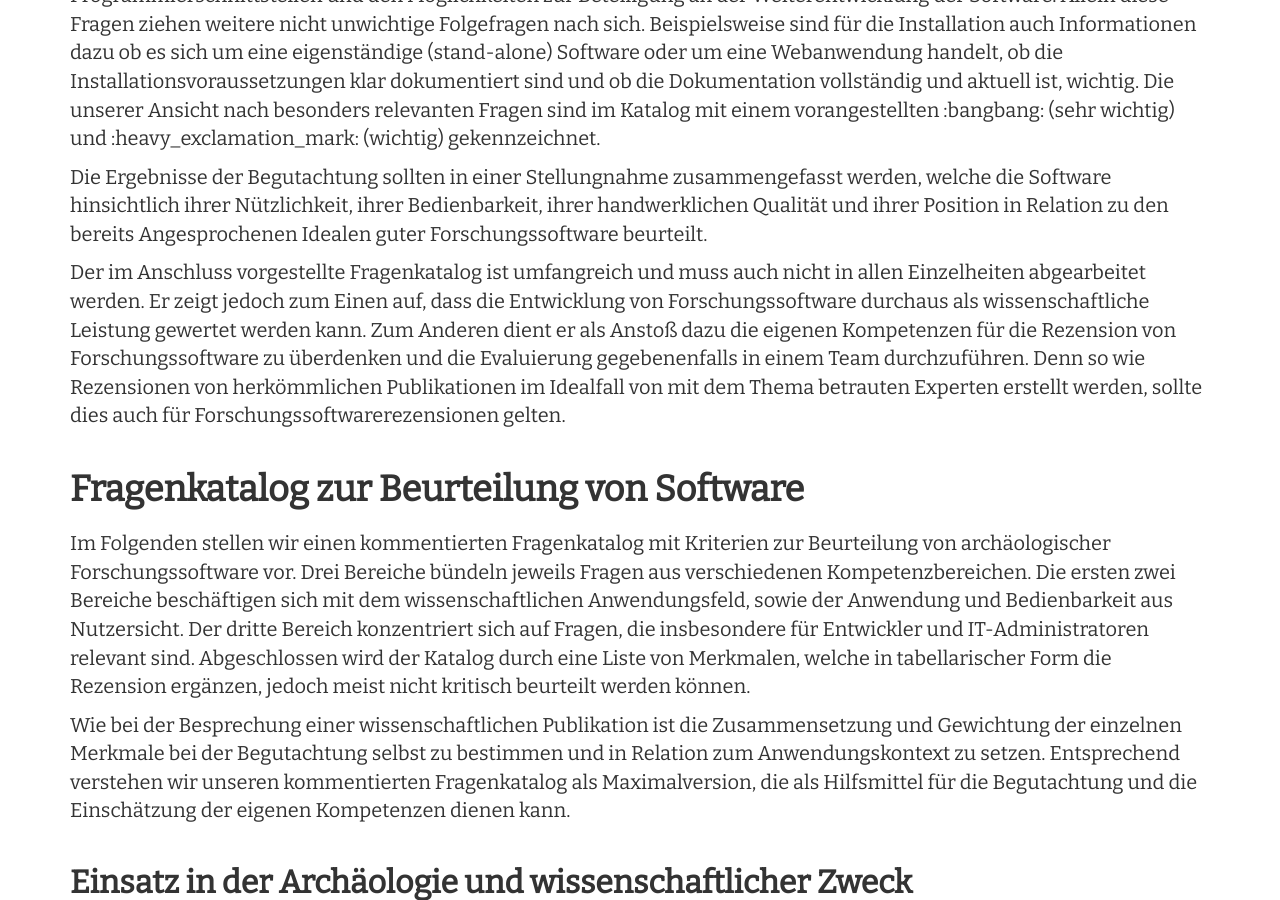
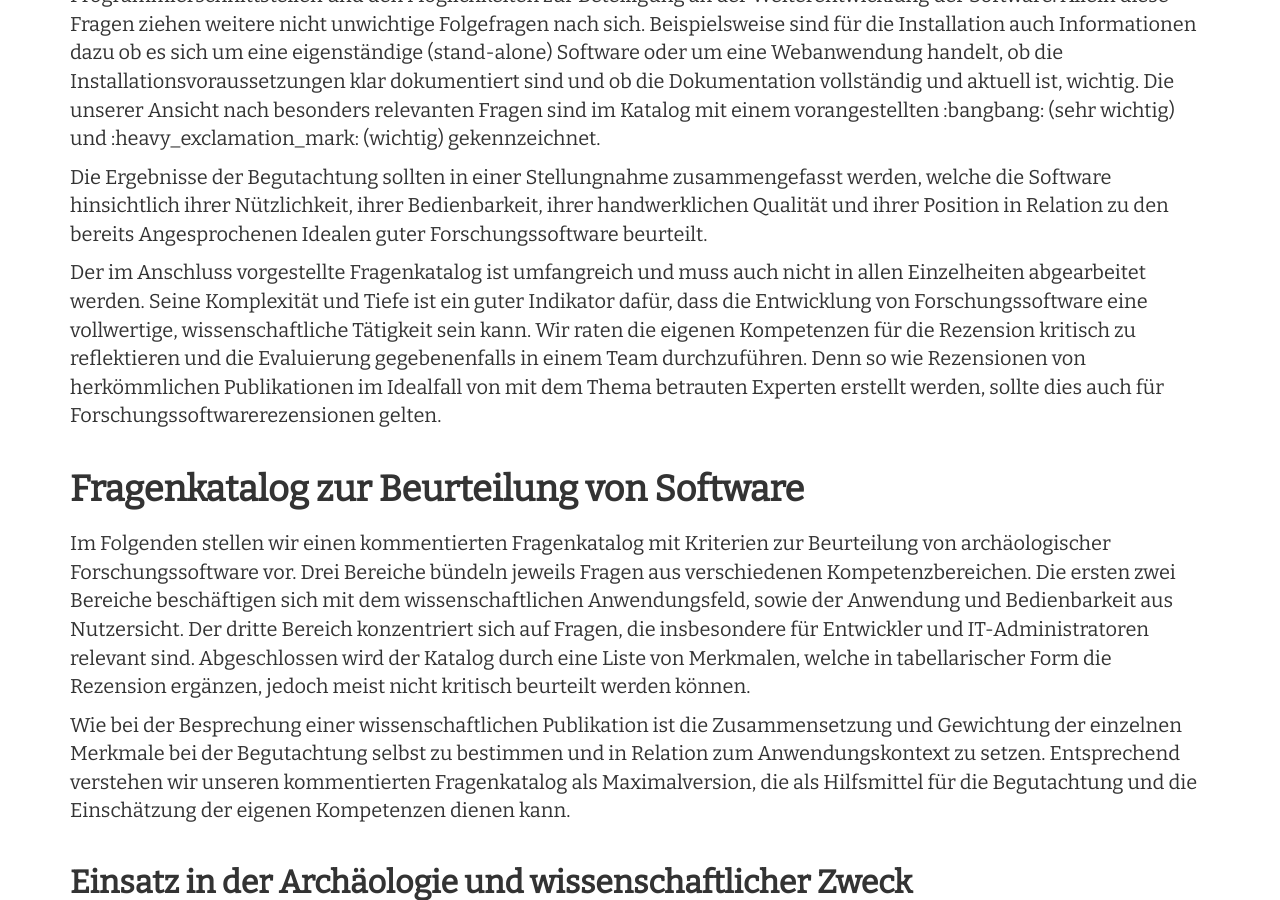
Before and after one commit to Research-Squirrel-Engineers/Impuls_SoftwareRezensionen_DGUF, a Jekyll site: the page built from Draft.md, in a window 1280 px wide and 900 px high, scrolled down 7841 px. Built offline with Jekyll 4.4.1, drawn with Linux system fonts in a browser that asks for light colours; nearby versions of some CDN libraries.

Commit message:
Vorgehensweise Umformulierung

```diff
--- a/Draft.md
+++ b/Draft.md
@@ -150,7 +150,7 @@ Für die kritische Beurteilung von Forschungssoftware aus verschiedenen Blickwin
 
 Die Ergebnisse der Begutachtung sollten in einer Stellungnahme zusammengefasst werden, welche die Software hinsichtlich ihrer Nützlichkeit, ihrer Bedienbarkeit, ihrer handwerklichen Qualität und ihrer Position in Relation zu den bereits Angesprochenen Idealen guter Forschungssoftware beurteilt.
 
-Der im Anschluss vorgestellte Fragenkatalog ist umfangreich und muss auch nicht in allen Einzelheiten abgearbeitet werden. Er zeigt jedoch zum Einen auf, dass die Entwicklung von Forschungssoftware durchaus als wissenschaftliche Leistung gewertet werden kann. Zum Anderen dient er als Anstoß dazu die eigenen Kompetenzen für die Rezension von Forschungssoftware zu überdenken und die Evaluierung gegebenenfalls in einem Team durchzuführen. Denn so wie Rezensionen von herkömmlichen Publikationen im Idealfall von mit dem Thema betrauten Experten erstellt werden, sollte dies auch für Forschungssoftwarerezensionen gelten.
+Der im Anschluss vorgestellte Fragenkatalog ist umfangreich und muss auch nicht in allen Einzelheiten abgearbeitet werden. Seine Komplexität und Tiefe ist ein guter Indikator dafür, dass die Entwicklung von Forschungssoftware eine vollwertige, wissenschaftliche Tätigkeit sein kann. Wir raten die eigenen Kompetenzen für die Rezension kritisch zu reflektieren und die Evaluierung gegebenenfalls in einem Team durchzuführen. Denn so wie Rezensionen von herkömmlichen Publikationen im Idealfall von mit dem Thema betrauten Experten erstellt werden, sollte dies auch für Forschungssoftwarerezensionen gelten.
 
 ## Fragenkatalog zur Beurteilung von Software
 
```
